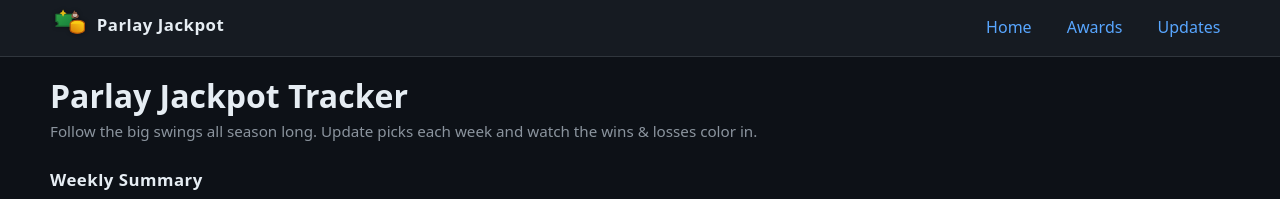
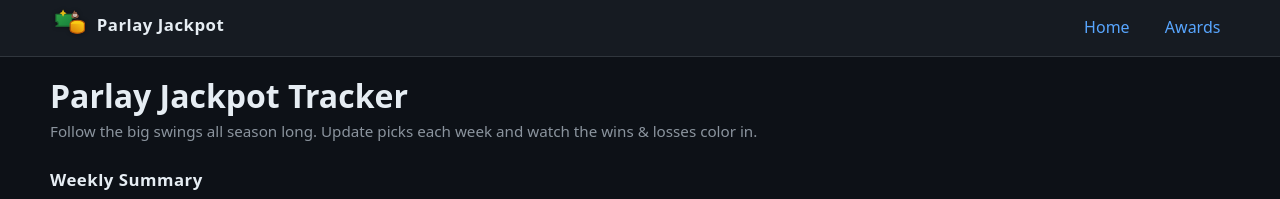
Before and after one commit to jeffmiller00/parlay_jackpot, a Jekyll site: the page built from index.markdown, in a window 1280 px wide. Shown: the top 199 px of the page. Built offline with Jekyll 4.4.1, drawn with Linux system fonts in a browser that asks for light colours.

Commit message:
Remove link that goes nowhere.

```diff
--- a/_includes/header.html
+++ b/_includes/header.html
@@ -32,7 +32,6 @@
       <ul>
         <li><a href="{{ '/' | relative_url }}">Home</a></li>
         <li><a href="#awards-heading">Awards</a></li>
-        <li><a href="#update-notes-heading">Updates</a></li>
       </ul>
     </nav>
   </div>
```
